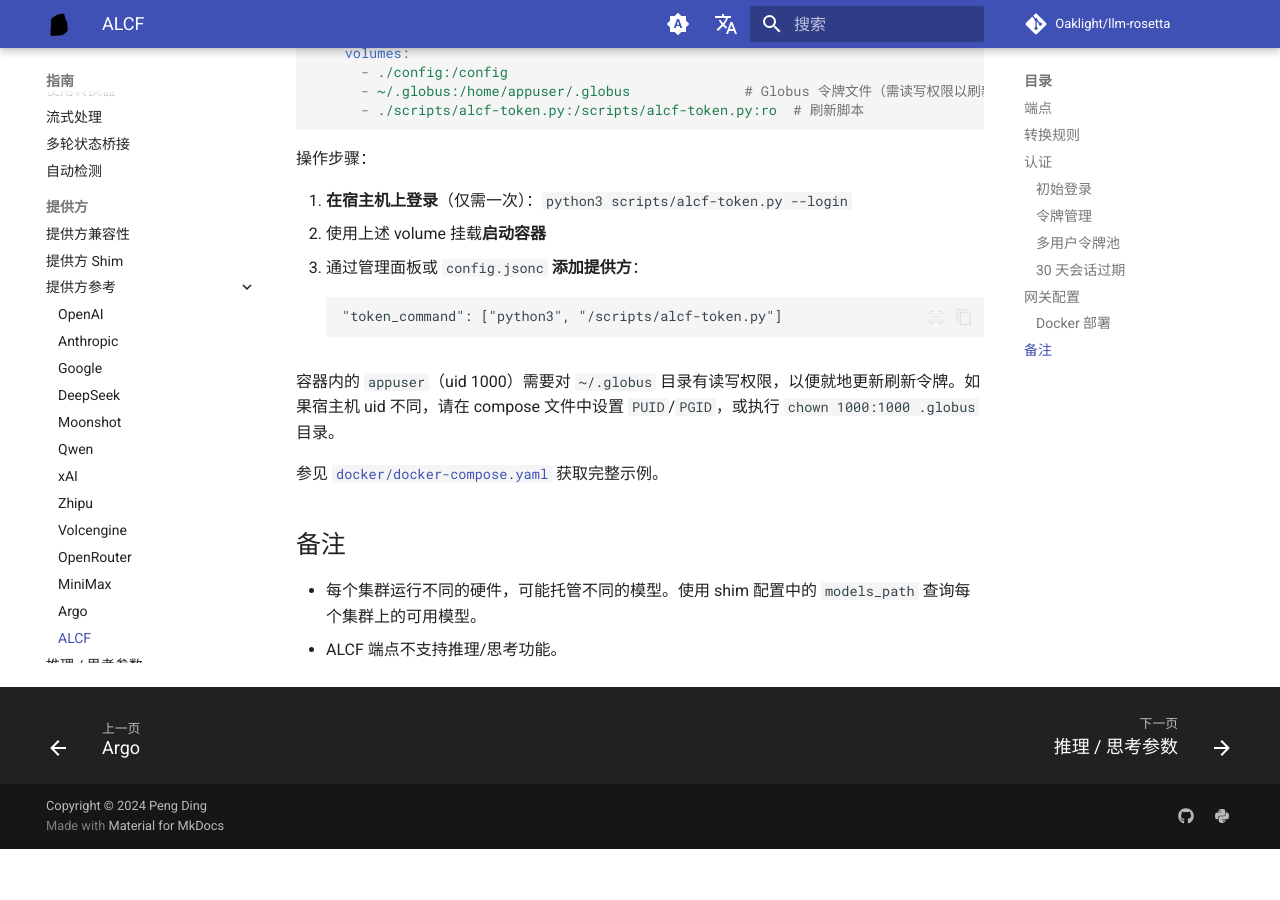
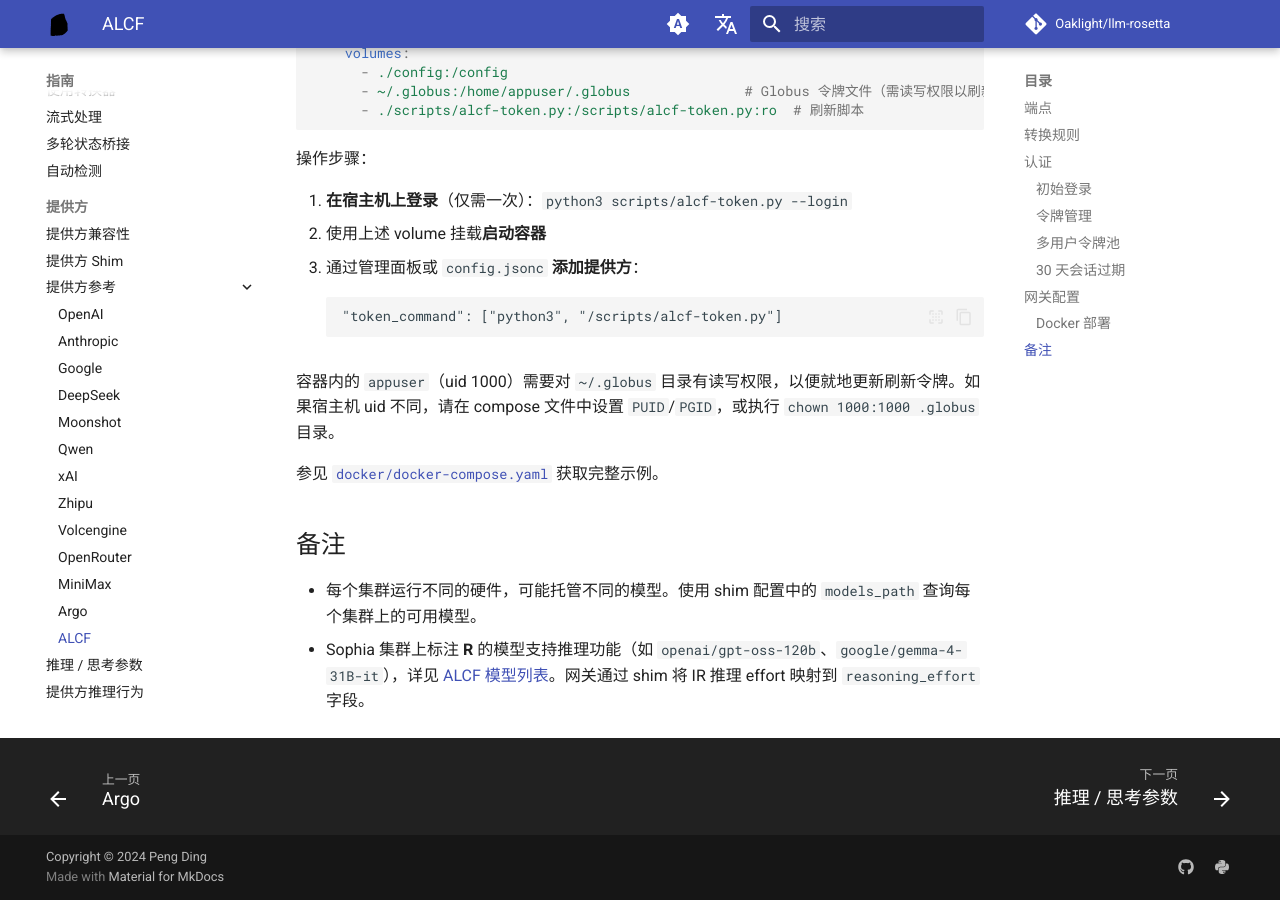
Before and after one commit to Oaklight/llm-rosetta, an MkDocs documentation site: the page built from docs/guide/providers/alcf.md, in a window 1280 px wide and 900 px high, scrolled down 3097 px. Built offline with MkDocs 1.6.1 and Material for MkDocs 9.7.7, drawn with Linux system fonts in a browser that asks for light colours; comment, search, counter and statistics services are not loaded; before the commit the page ends 3946 px from its top, so only the background shows below that.

Commit message:
docs: 修正 ALCF 推理支持说明 — sophia 模型支持 reasoning_effort

```diff
--- a/docs/guide/providers/alcf.md
+++ b/docs/guide/providers/alcf.md
@@ -151,4 +151,4 @@
 ## 备注
 
 - 每个集群运行不同的硬件，可能托管不同的模型。使用 shim 配置中的 `models_path` 查询每个集群上的可用模型。
-- ALCF 端点不支持推理/思考功能。
+- Sophia 集群上标注 **R** 的模型支持推理功能（如 `openai/gpt-oss-120b`、`google/gemma-4-31B-it`），详见 [ALCF 模型列表](https://docs.alcf.anl.gov/services/inference-endpoints/#available-models)。网关通过 shim 将 IR 推理 effort 映射到 `reasoning_effort` 字段。
```
